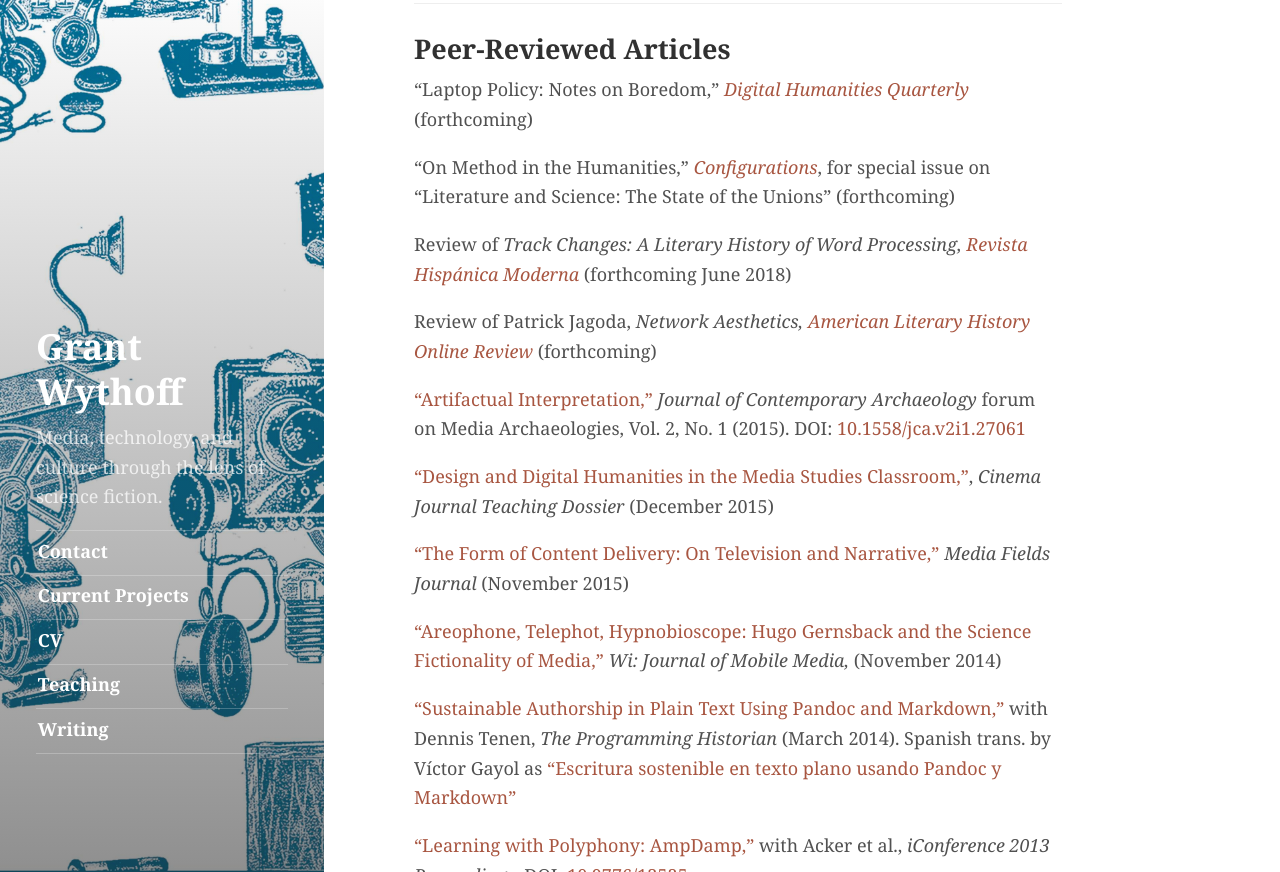
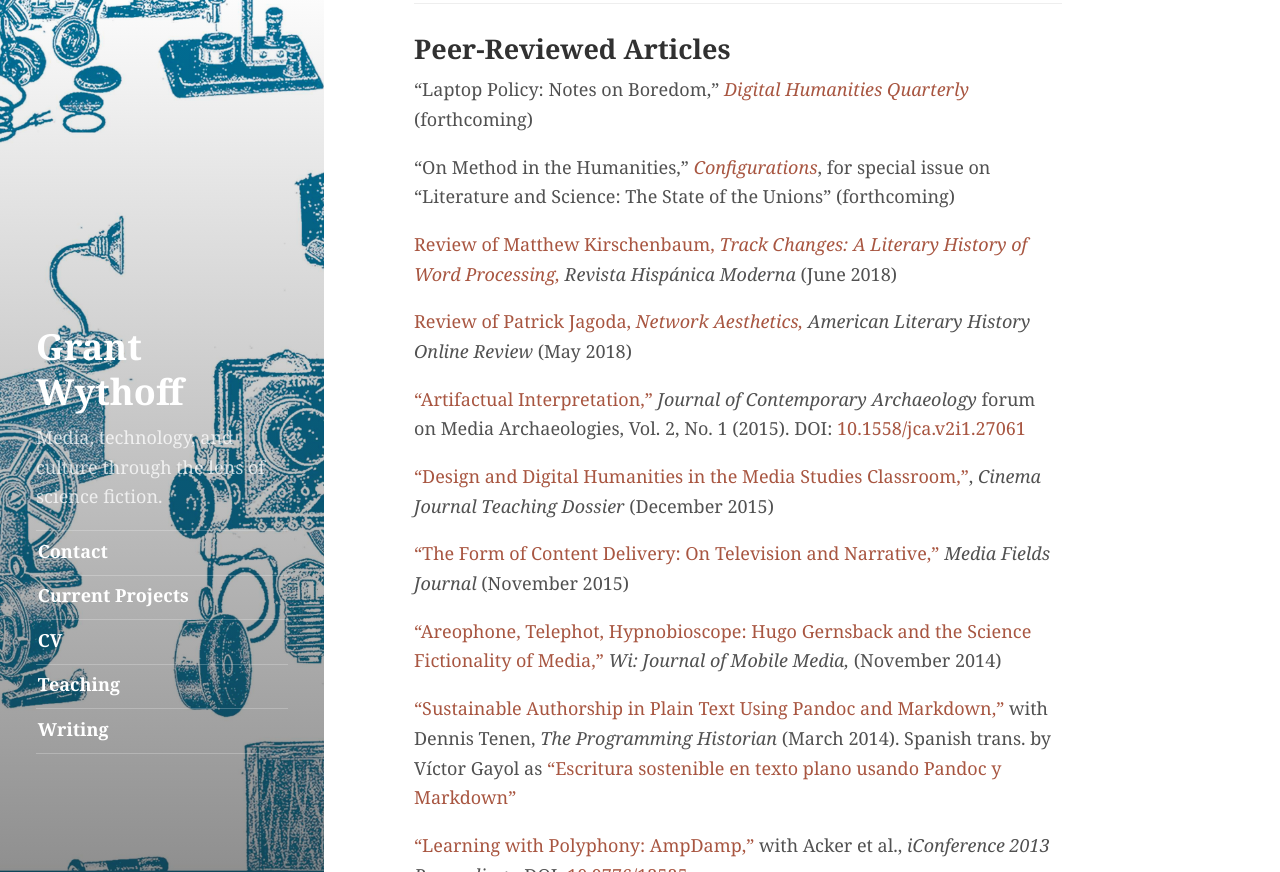
Before and after one commit to gwijthoff/wythoff.net, a Jekyll site: the page built from writing.md, in a window 1280 px wide and 900 px high, scrolled down 954 px, cut to the strip 28-900 px from the top of the window. Built offline with Jekyll 4.4.1, drawn with Linux system fonts in a browser that asks for light colours.

Commit message:
adding kirschenbaum and jagoda review links

```diff
--- a/writing.md
+++ b/writing.md
@@ -26,9 +26,9 @@
 
 "On Method in the Humanities," [*Configurations*](https://www.press.jhu.edu/journals/configurations), for special issue on "Literature and Science: The State of the Unions" (forthcoming)
 
-Review of *Track Changes: A Literary History of Word Processing,* [*Revista Hispánica Moderna*](https://rhm.pennpress.org/home/) (forthcoming June 2018)
+[Review of Matthew Kirschenbaum, *Track Changes: A Literary History of Word Processing,*](http://wythoff.net/pdf/kirschenbaum_review.pdf) *Revista Hispánica Moderna* (June 2018)
 
-Review of Patrick Jagoda, *Network Aesthetics,* [*American Literary History Online Review*](https://academic.oup.com/alh/pages/the_alh_online_review) (forthcoming)
+[Review of Patrick Jagoda, *Network Aesthetics,*](https://academic.oup.com/DocumentLibrary/ALH/Online%20Review%20Series%2015/15Grant%20Wythoff.pdf) *American Literary History Online Review* (May 2018)
 
 ["Artifactual Interpretation,"](http://wythoff.net/pdf/Wythoff_2015_Artifactual_Interpretation.pdf) *Journal of Contemporary Archaeology* forum on Media Archaeologies, Vol. 2, No. 1 (2015). DOI: [10.1558/jca.v2i1.27061](http://dx.doi.org/10.1558/jca.v2i1.27061)
 
```
